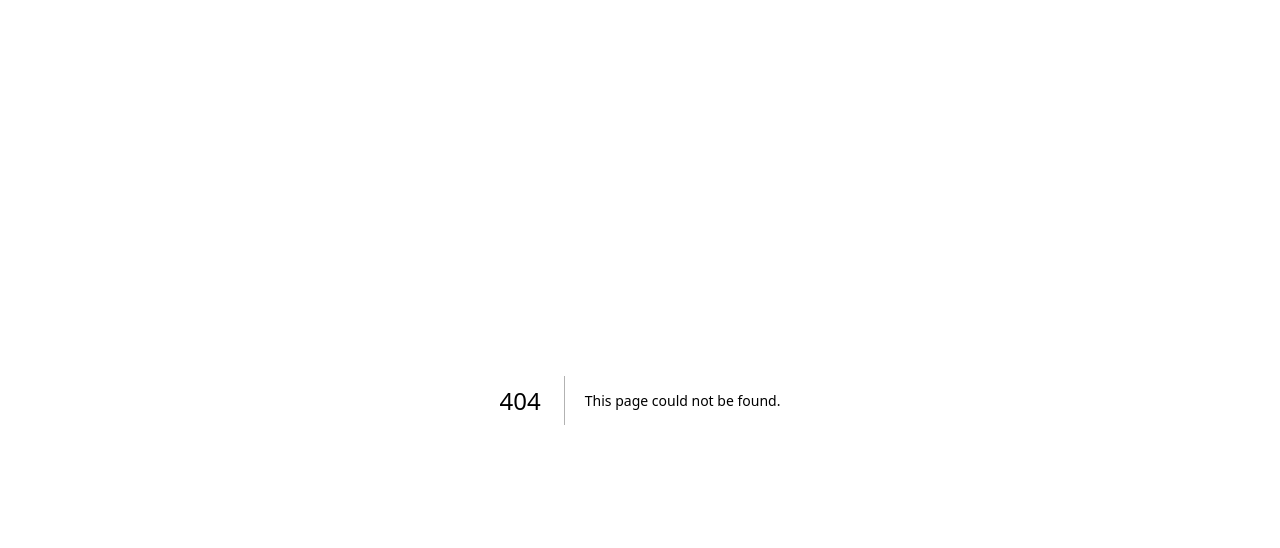
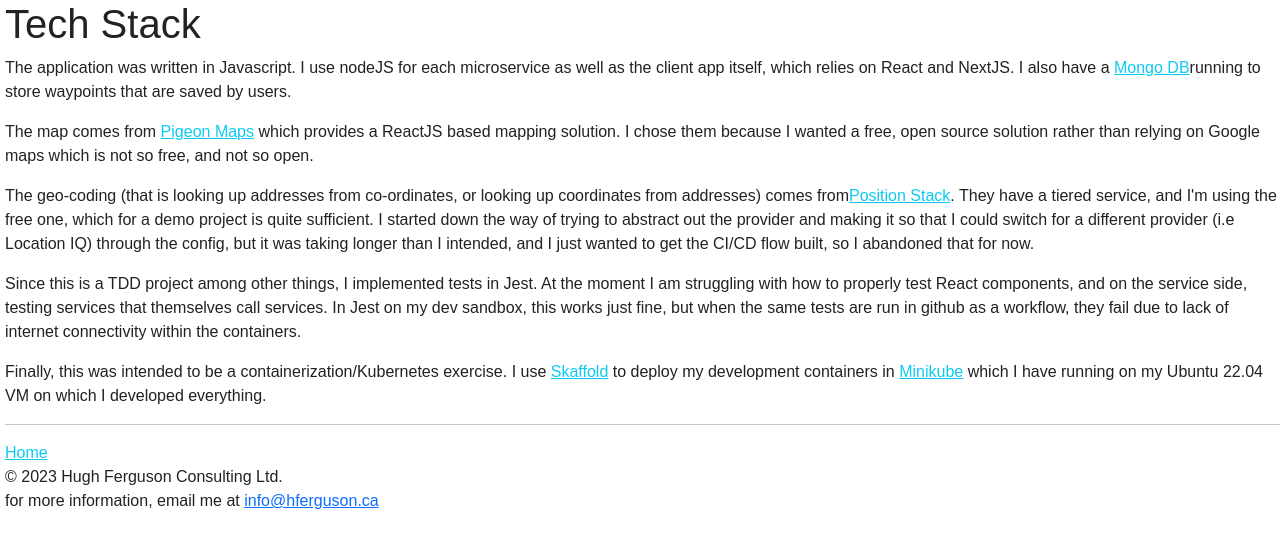
Before and after one commit to hferguson/posplotk8s, a Next.js app in the folder client/: page /tech in a window 1280 px wide. Before the commit this address had no page. Shown: the top 548 px of the page. Built offline with nearby package versions, Linux system fonts and the light colour scheme.

Commit message:
Added extra verbiage, new pages, and some CSS to support dark mode

```diff
--- /dev/null
+++ b/client/components/Footer.js
@@ -0,0 +1,13 @@
+
+const Footer = () => {
+
+    return (
+        <div className="footer">
+            <hr/>
+            <a href="/" className="link-info">Home</a><br/>
+            &copy; 2023 Hugh Ferguson Consulting Ltd.<br/>
+            for more information, email me at <a href="mailto:info@hferguson.ca">info@hferguson.ca</a>
+        </div>
+    )
+};
+export default Footer;
--- a/client/pages/_app.js
+++ b/client/pages/_app.js
@@ -1,6 +1,7 @@
 import 'bootstrap/dist/css/bootstrap.css';
 import '../components/MapPanel.css';
 import '../components/PlottingMap.css';
+import './page.css';
 /**
  * The purpose of this file is to apply a bootstrap "wrapper" around each page in this
  * pages directory.  Effectively the value of Component is our page (i.e. index.js). NextJS
--- a/client/pages/healthcheck.js
+++ b/client/pages/healthcheck.js
@@ -2,6 +2,8 @@
 import useRequest from '../hooks/use-request';
 import { useState, useEffect } from 'react';
 import Header  from '../components/header';
+import Footer from '../components/Footer';
+
 require('dotenv').config();
 
 
@@ -60,6 +62,7 @@
                   </tbody>
                 </table>
             </div>
+            <Footer />
         </div>
     )
 };
--- /dev/null
+++ b/client/pages/page.css
@@ -0,0 +1,41 @@
+
+body {
+    --text-color: #222;
+    --bkg-color: #fff;
+  }
+  body.dark-theme {
+    --text-color: #eee;
+    --bkg-color: #121212;
+  }
+
+  @media (prefers-color-scheme: dark) {
+    /* defaults to dark theme */
+    body {
+      --text-color: #eee;
+      --bkg-color: #121212;
+    }
+    body.light-theme {
+      --text-color: #222;
+      --bkg-color: #fff;
+    }
+  }
+
+  * {
+    font-family: Arial, Helvetica, sans-serif;
+  }
+
+  body {
+    background: var(--bkg-color);
+  }
+
+  h1,
+  p, ul, li {
+    color: var(--text-color);
+  }
+
+  .footer {
+    color: var(--text-color);
+  }
+  .pageBody {
+    margin-left: 5px;
+}
--- /dev/null
+++ b/client/pages/tech.js
@@ -0,0 +1,40 @@
+import Header from "../components/header";
+import Footer from "../components/Footer";
+
+const Tech = () => {
+
+    return (
+        <div className="pageBody">
+            <Header title="Tech Stack" />
+            <p>
+                The application was written in Javascript.  I use nodeJS for each microservice as well as the client app itself,
+                which relies on React and NextJS.  I also have a <a className="link-info" href="https://www.mongodb.com/">Mongo DB</a>
+                running to store waypoints that are saved by users.
+            </p>
+            <p>
+                The map comes from <a className="link-info" href="https://pigeon-maps.js.org/">Pigeon Maps</a> which provides a ReactJS based mapping
+                solution.  I chose them because I wanted a free, open source solution rather than relying on Google maps which is
+                not so free, and not so open.
+            </p>
+            <p>
+                The geo-coding (that is looking up addresses from co-ordinates, or looking up coordinates from addresses) comes from
+                <a className="link-info" href="https://positionstack.com/">Position Stack</a>.  They have a tiered service, and I'm using the free one, which
+                for a demo project is quite sufficient.  I started down the way of trying to abstract out the provider and making it
+                so that I could switch for a different provider (i.e Location IQ) through the config, but it was taking longer than
+                I intended, and I just wanted to get the CI/CD flow built, so I abandoned that for now.
+            </p>
+            <p>Since this is a TDD project among other things, I implemented tests in Jest.  At the moment I am struggling with how to
+                properly test React components, and on the service side, testing services that themselves call services. In Jest on my dev
+                sandbox, this works just fine, but when the same tests are run in github as a workflow, they fail due to lack of internet
+                connectivity within the containers.
+            </p>
+            <p>
+                Finally, this was intended to be a containerization/Kubernetes exercise. I use <a className="link-info" href="https://skaffold.dev/">Skaffold</a> to deploy
+                my development containers in <a className="link-info" href="https://minikube.sigs.k8s.io/docs/start/">Minikube</a> which I have running on my Ubuntu 22.04 VM
+                on which I developed everything.
+            </p>
+            <Footer />
+        </div>
+    )
+};
+export default Tech;
--- a/client/pages/why.js
+++ b/client/pages/why.js
@@ -1,5 +1,5 @@
 import Header  from '../components/header';
-
+import Footer from '../components/Footer';
 const Why = () => {
     return (
         <div className="pageBody">
@@ -24,9 +24,7 @@
                 with Typescript, and 2) the original Microservices course had us writing our services in TS, and I wanted
                 to be sure I grasped to concepts so I transposed back to JS.
             </p>
-            <p>
-                <a href="/">Home</a>
-            </p>
+            <Footer />
         </div>
     )
 };
```
Also changed, not shown: client/pages/index.js (+9 -4 lines).
